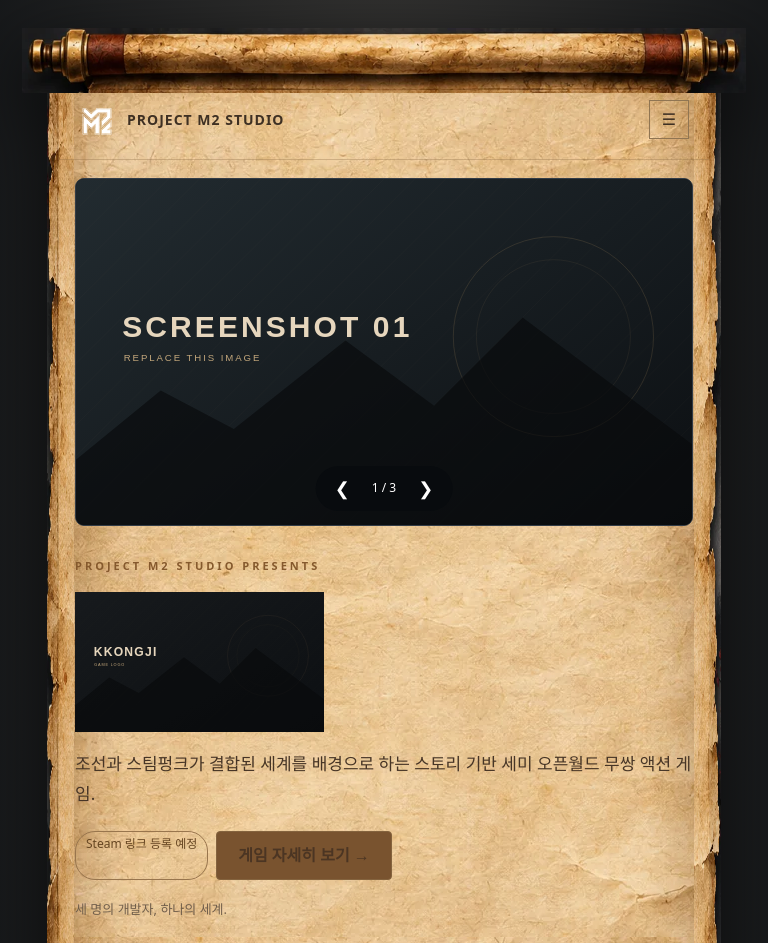
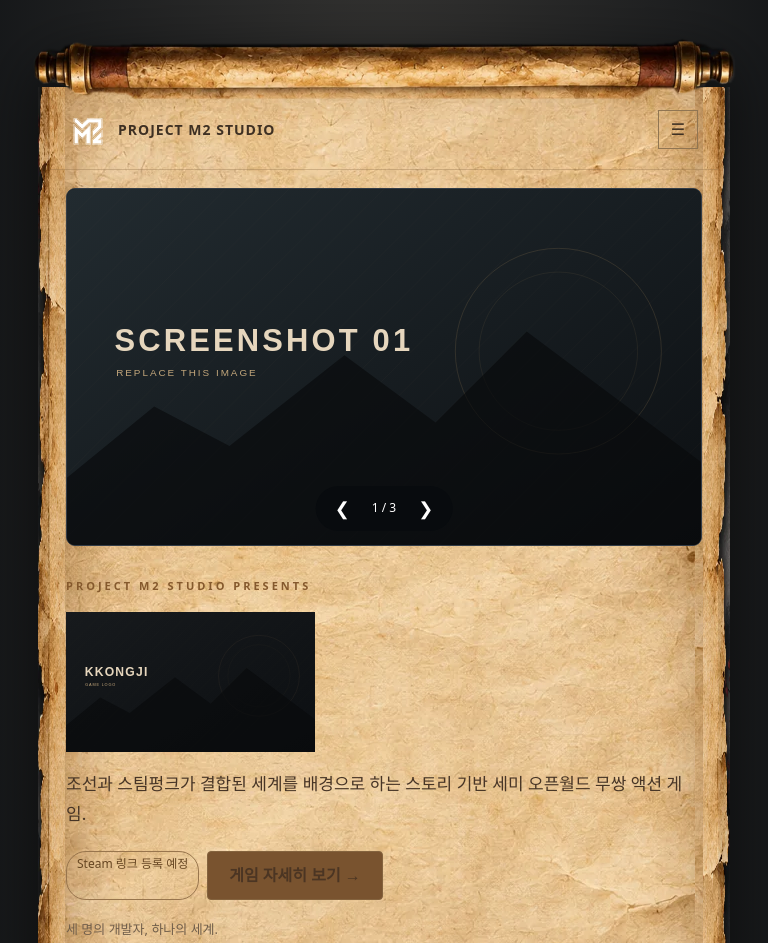
Before and after one commit to ryujakka/m2games-website, a plain HTML site: page index.html in a window 768 px wide. Shown: the top 943 px of the page. Drawn offline with Linux system fonts and the light colour scheme.

Commit message:
Add files via upload

```diff
--- a/style.css
+++ b/style.css
@@ -86,3 +86,23 @@ body:has(.hanji-scroll){background:#10151a;background-image:radial-gradient(elli
 @media(min-width:768px) and (max-width:1023px){.scroll-paper{margin:0 31px}.scroll-roller{height:65px}.scroll-paper:before,.scroll-paper:after{width:27px}.scroll-paper:before{left:-12px}.scroll-paper:after{right:-12px}}
 @media(max-width:767px){.hanji-scroll{animation:none!important}.scroll-paper{background:none!important;box-shadow:none!important}.scroll-paper:before,.scroll-paper:after{display:none!important}}
 @media(prefers-reduced-motion:reduce){.hanji-scroll{animation:none!important}}
+
+/* v5.1 — matching transparent rollers, proportional paper width */
+@media (min-width:768px) {
+  .hanji-scroll {max-width:1220px;}
+  .scroll-paper {margin-left:29px; margin-right:29px;}
+  .scroll-roller {
+    width:100%; height:auto; aspect-ratio:994 / 99;
+    margin-left:0; margin-right:0;
+    background-image:url('assets/scroll-roller-clean.png') !important;
+    background-size:100% 100%; background-color:transparent !important;
+    box-shadow:none !important; border:0;
+  }
+  .scroll-roller-top {transform:rotate(180deg);margin-bottom:-20px;}
+  .scroll-roller-bottom {transform:none;margin-top:-20px;}
+}
+@media (min-width:768px) and (max-width:1023px) {
+  .scroll-paper {margin-left:22px; margin-right:22px;}
+  .scroll-roller-top {margin-bottom:-12px;}
+  .scroll-roller-bottom {margin-top:-12px;}
+}
```
Also changed, not shown: assets/scroll-roller-clean.png (added).
